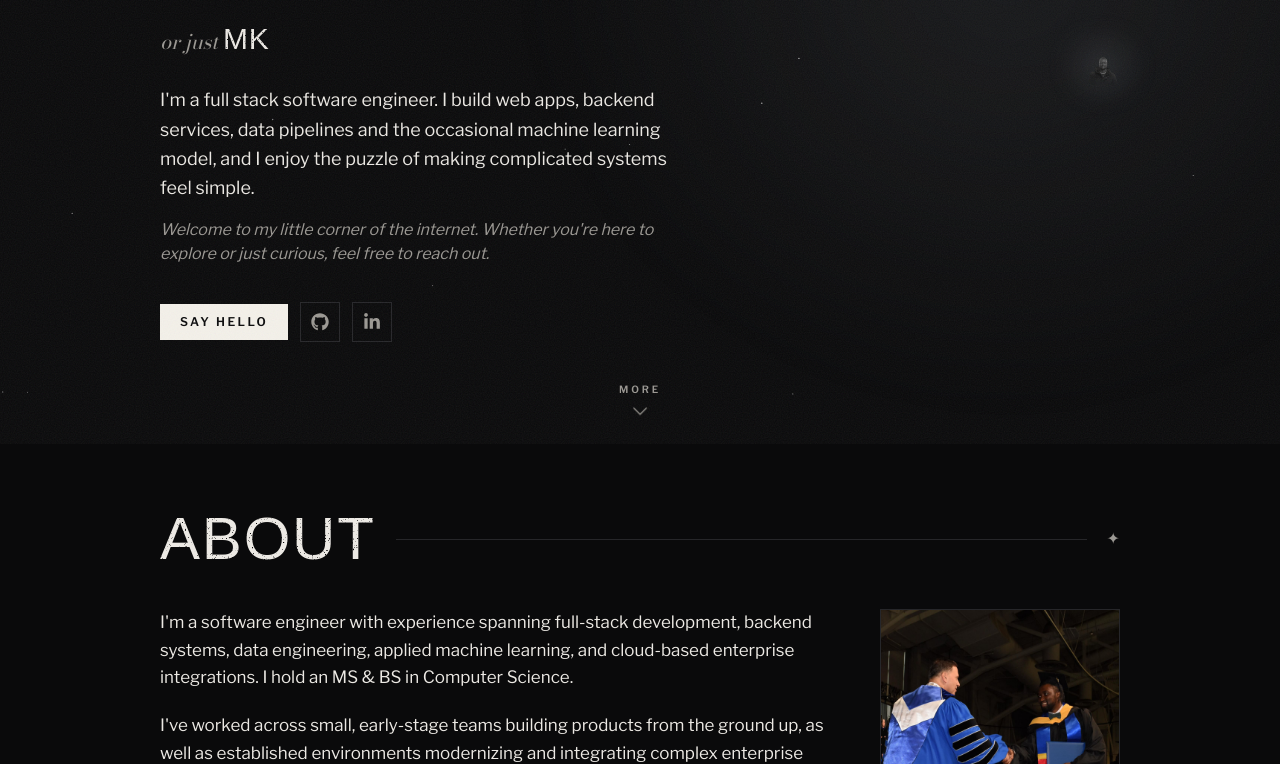
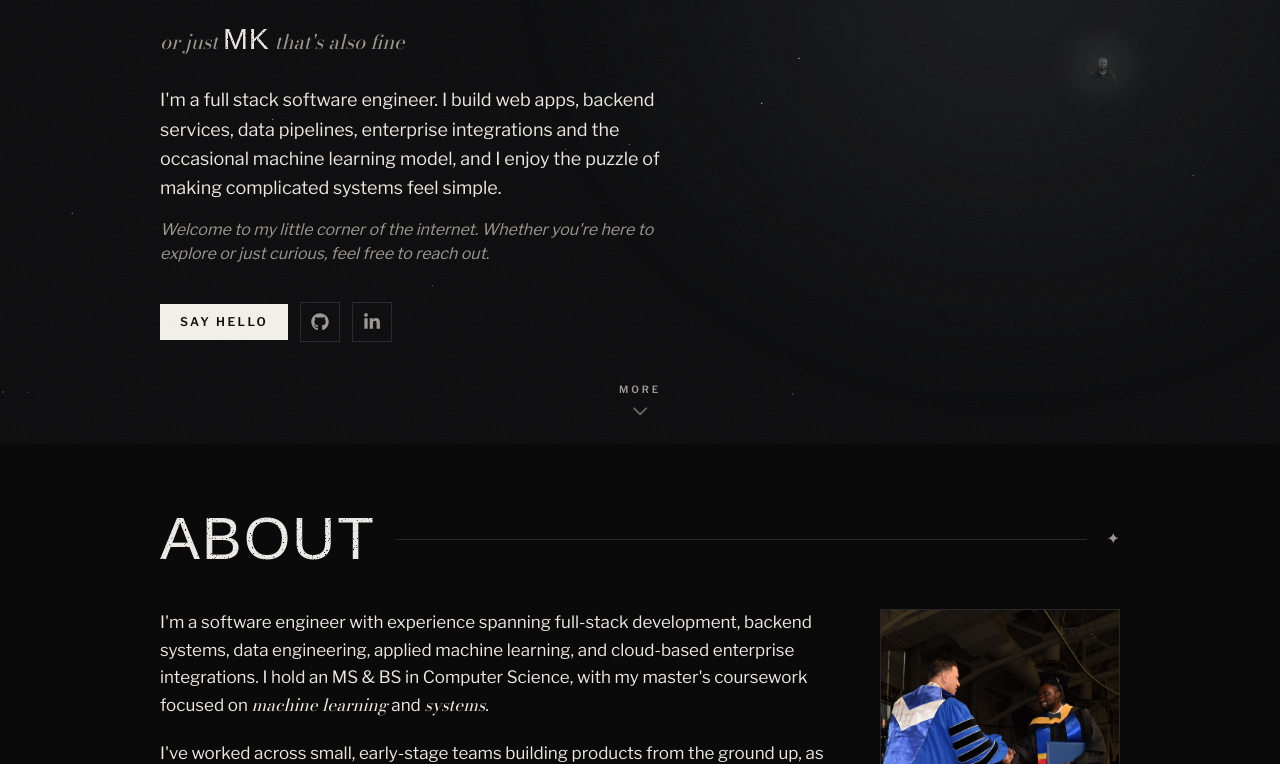
Before and after one commit to mkhanyisig/personal-portfolio, a Next.js app: page / in a window 1280 px wide. Shown: the part 356-1120 px from the top of the page. Built offline with nearby package versions, Linux system fonts and the light colour scheme; a web font is replaced by a local one.

Commit message:
more verbiage nit fixes

```diff
--- a/src/app/components/About.jsx
+++ b/src/app/components/About.jsx
@@ -12,7 +12,10 @@ const About = () => (
         <p>
           I'm a software engineer with experience spanning full-stack
           development, backend systems, data engineering, applied machine
-          learning, and cloud-based enterprise integrations. I hold an MS & BS in Computer Science.
+          learning, and cloud-based enterprise integrations. I hold an MS & BS
+          in Computer Science, with my master&apos;s coursework focused on{' '}
+          <span className="font-serif italic">machine learning</span> and{' '}
+          <span className="font-serif italic">systems</span>.
         </p>
         <p>
           I've worked across small, early-stage teams building products from the
--- a/src/app/components/Hero.jsx
+++ b/src/app/components/Hero.jsx
@@ -32,10 +32,11 @@ const Hero = () => (
         <p className="mt-3 font-serif text-xl italic text-muted">
           or just{' '}
           <span className="display not-italic text-3xl text-fg">MK</span>
+          {' '}that's also fine
         </p>
         <p className="mt-7 max-w-lg text-lg leading-relaxed">
           I&apos;m a full stack software engineer. I build web apps, backend
-          services, data pipelines and the occasional machine learning model,
+          services, data pipelines, enterprise integrations and the occasional machine learning model,
           and I enjoy the puzzle of making complicated systems feel simple.
         </p>
         <p className="mt-4 max-w-lg italic text-muted">
```
